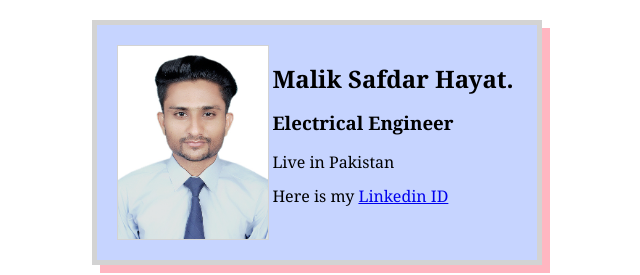
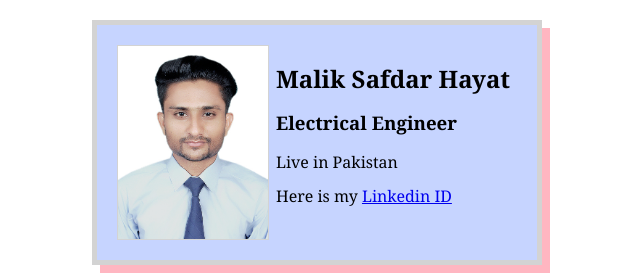
Before and after one commit to Safdar619/business-card, a website built with Vite: page index.html in a window 1280 px wide. Shown: the full height of the page, 323-963 px from the left. Built offline with nearby package versions, Linux system fonts and the light colour scheme.

Commit message:
Update index.html

```diff
--- a/index.html
+++ b/index.html
@@ -6,7 +6,7 @@
       <div class="card">
          <img class="Safdar-img" src="Safdar.jpg" alt =  Safdar in a professional passport size picture with white background />
          <div>
-             <h2>Malik Safdar Hayat.</h2>
+             <h2>Malik Safdar Hayat</h2>
              <h3>Electrical Engineer</h3>
              <p>Live in Pakistan</p>
              <p>Here is my <a href="https://www.linkedin.com/in/maliksafdarhayat" target="_blank">Linkedin ID</a></p>
```
